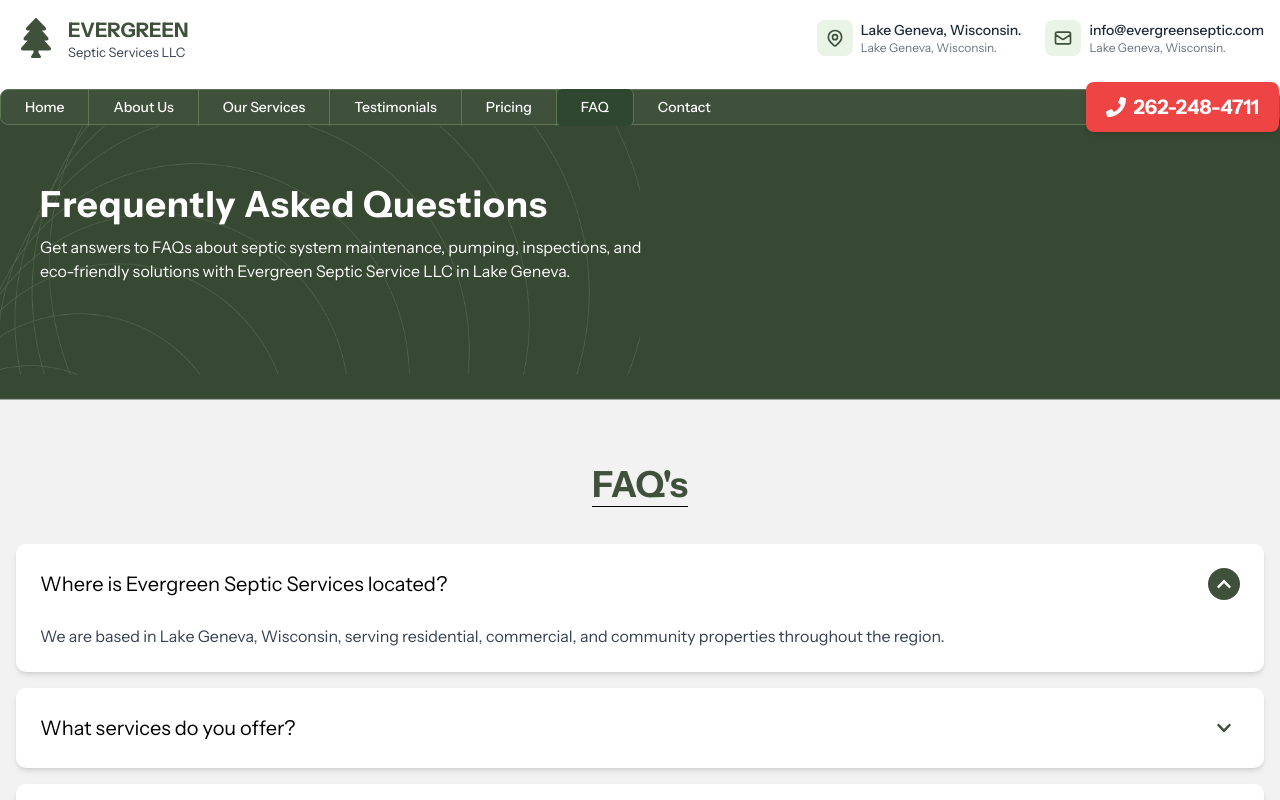
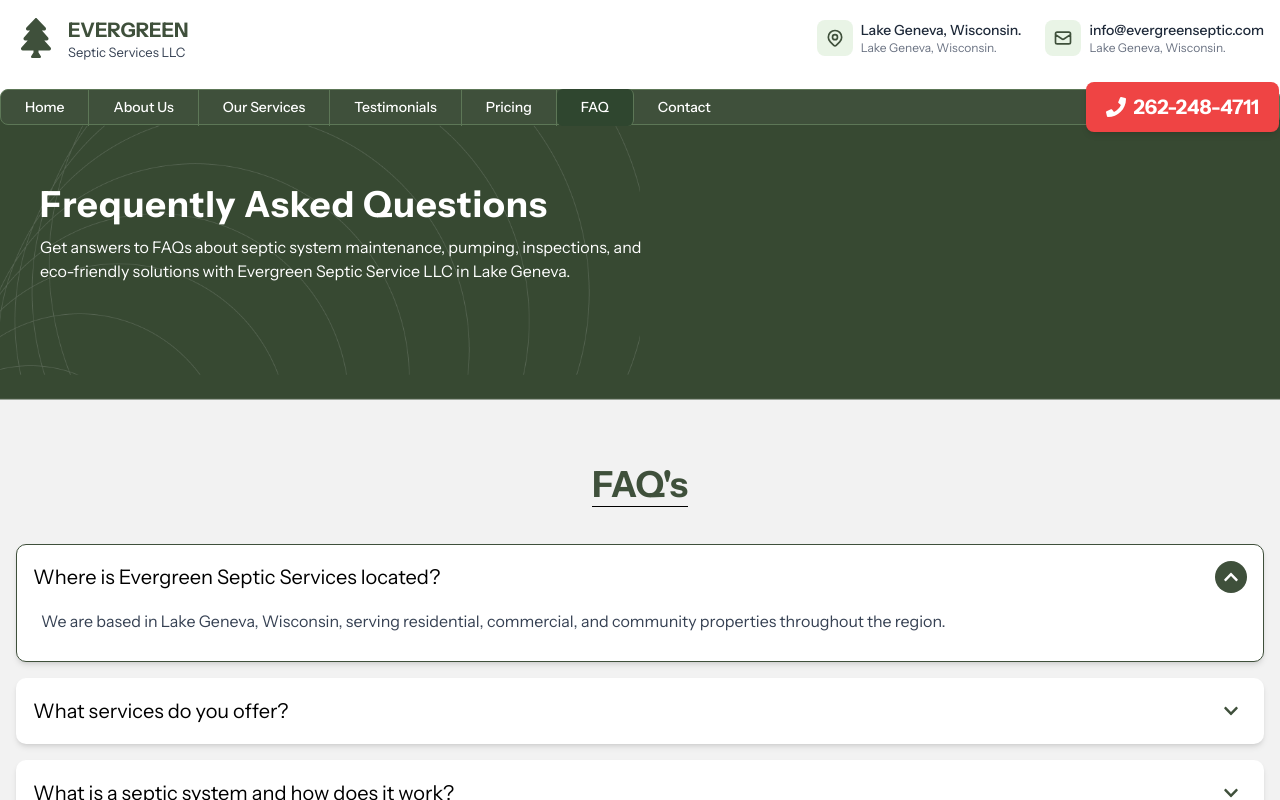
Before and after one commit to MuhammadAkil/evergreen, a Next.js app: page /frequently-asked-questions in a window 1280 px wide. Both pictures are taken after a click on the element "Where is Evergreen Septic Services located?". Shown: the top 800 px of the page. Built offline with nearby package versions, Linux system fonts and the light colour scheme; a web font is replaced by a local one.

Commit message:
add smooth animation on FAQs

```diff
--- a/src/app/frequently-asked-questions/FAQSection.tsx
+++ b/src/app/frequently-asked-questions/FAQSection.tsx
@@ -1,6 +1,6 @@
 'use client';
 
-import React, { useState, useEffect } from 'react';
+import React, { useState, useEffect, useRef } from 'react';
 import { FaChevronDown, FaChevronUp } from "react-icons/fa";
 import { Button } from "@/components/ui/button";
 import Link from "next/link";
@@ -8,10 +8,11 @@ import AOS from 'aos';
 import 'aos/dist/aos.css';
 
 const FAQSection = () => {
-    const [open, setOpen] = useState(null);
+    const [open, setOpen] = useState<number | null>(null);
+    const contentRefs = useRef<Array<HTMLDivElement | null>>([]);
 
-    const toggleAccordion = (index: any) => {
-        setOpen(open === index ? null : index);
+    const toggleAccordion = (index: number) => {
+        setOpen(prev => (prev === index ? null : index));
     };
 
     const faqData = [
@@ -74,35 +75,51 @@ const FAQSection = () => {
     return (
         <section className="w-full bg-[#F2F2F2] py-16 px-4" data-aos="fade-up" data-aos-anchor-placement="top-bottom">
             <div className="max-w-screen-xl mx-auto text-center">
-                <h2 className="text-3xl md:text-4xl font-bold text-[#3F503B] mb-10"><span className='border-black border-b'>FAQ's</span></h2>
+                <h2 className="text-3xl md:text-4xl font-bold text-[#3F503B] mb-10">
+                    <span className='border-black border-b'>FAQ's</span>
+                </h2>
 
                 <div className="space-y-4">
                     {faqData.map((item, index) => (
-                        <div key={index} className="bg-white rounded-lg shadow-md text-left">
+                        <div
+                        key={index}
+                        className={`bg-white rounded-lg shadow-md text-left transition-all duration-500 border ${
+                          open === index ? 'border-[#3F503B]' : 'border-transparent'
+                        }`}
+                      >
+
                             <div
                                 onClick={() => toggleAccordion(index)}
-                                className="flex justify-between items-center p-6 cursor-pointer"
+                                className="flex justify-between items-center p-4 cursor-pointer"
                             >
                                 <h3 className="text-xl font-instrument text-black">{item.question}</h3>
                                 <span className={`p-2 rounded-full transition-colors duration-300 ${open === index ? 'bg-[#3F503B] text-white' : 'bg-transparent'}`}>
-                                    {open === index ? (
-                                        <FaChevronUp />
-                                    ) : (
-                                        <FaChevronDown className="text-[#3F503B]" />
-                                    )}
+                                    {open === index ? <FaChevronUp /> : <FaChevronDown className="text-[#3F503B]" />}
                                 </span>
                             </div>
 
-                            {open === index && (
-                                <div className="p-6 pt-0 text-gray-700 text-left">
-                                    <p>{item.answer}</p>
+                            <div
+                                ref={(el) => {
+                                    contentRefs.current[index] = el;
+                                }}
+                                className=" overflow-hidden transition-all duration-500 px-6 pt-0 text-gray-700 text-left"
+                                style={{
+                                    maxHeight: open === index
+                                        ? `${contentRefs.current[index]?.scrollHeight}px`
+                                        : '0px',
+                                    opacity: open === index ? 1 : 0,
+                                    paddingBottom: open === index ? '6px' : '0px',
+                                }}
+                            >
+                                <p className='pb-7'>{item.answer}</p>
                             </div>
-                            )}
+
                         </div>
                     ))}
                 </div>
             </div>
 
+            {/* Contact prompt */}
             <div className="flex items-center justify-center bg-[#F2F2F2] mt-10 p-4">
                 <div className="w-full max-w-7xl bg-white rounded-lg shadow-lg border p-6 md:p-8">
                     <div className="flex flex-col md:flex-row items-center justify-between gap-6">
@@ -115,22 +132,14 @@ const FAQSection = () => {
                             </p>
                             <p className="text-black mt-2">
                                 email us at{" "}
-                                <Link
-                                    href="mailto:info@evergreenseptics.com"
-                                    className="font-instrument font-semibold text-[16px] text-[#3F503B] hover:underline"
-                                >
+                                <Link href="mailto:info@evergreenseptics.com" className="font-instrument font-semibold text-[16px] text-[#3F503B] hover:underline">
                                     info@evergreenseptic.com
                                 </Link>
                             </p>
                         </div>
                         <Link href='/contact-us'>
-                            <Button
-                                className="bg-red-500 cursor-pointer hover:bg-red-600 text-white font-medium px-6 py-2 rounded w-full md:w-auto text-sm md:text-base lg:text-lg"
-                                style={{
-                                    fontFamily: "'Lorin', sans-serif",
-                                    fontWeight: '500',
-                                    fontSize: '14px',
-                                }}
+                            <Button className="bg-red-500 hover:bg-red-600 text-white font-medium px-6 py-2 rounded w-full md:w-auto text-sm md:text-base lg:text-lg"
+                                style={{ fontFamily: "'Lorin', sans-serif", fontWeight: '500', fontSize: '14px' }}
                             >
                                 CONTACT CUSTOMER CARE
                             </Button>
@@ -139,6 +148,7 @@ const FAQSection = () => {
                 </div>
             </div>
         </section>
+
     );
 }
 
```
Lines whose indentation alone changed are shown as unchanged.
